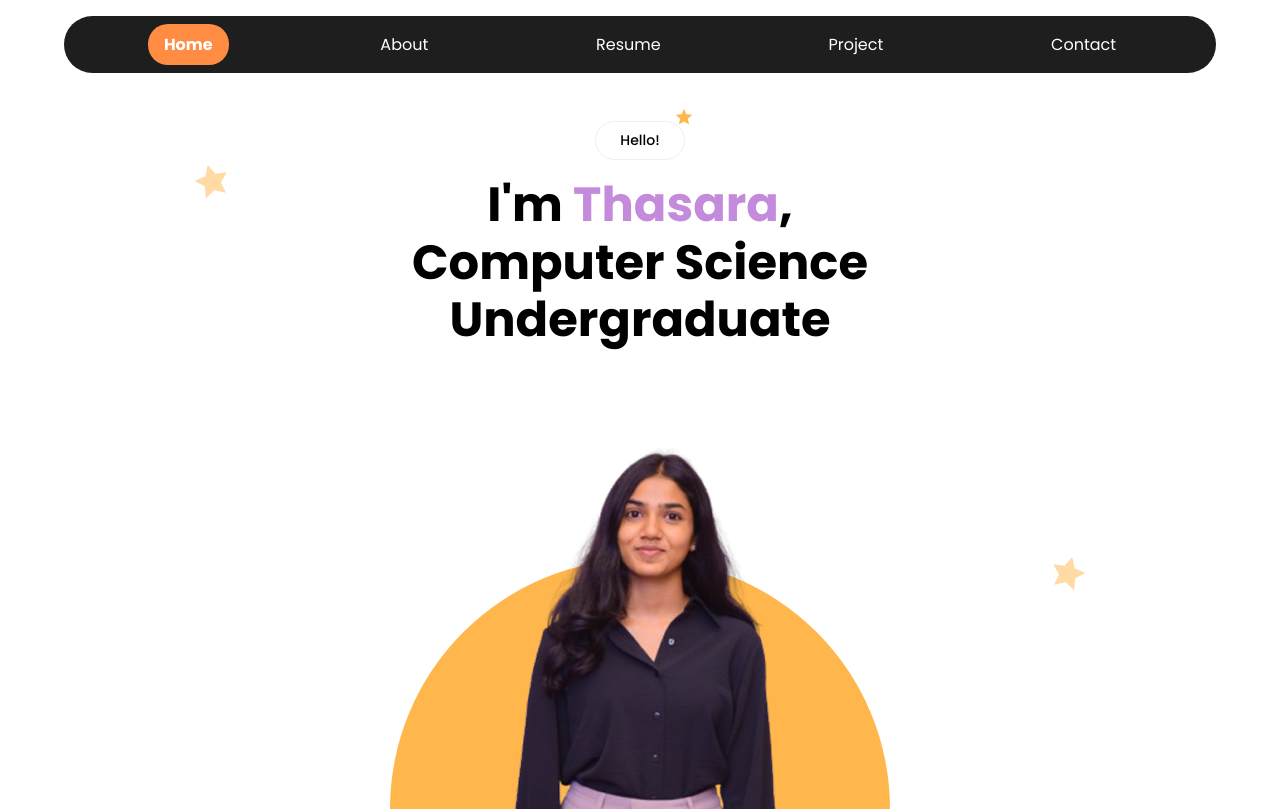
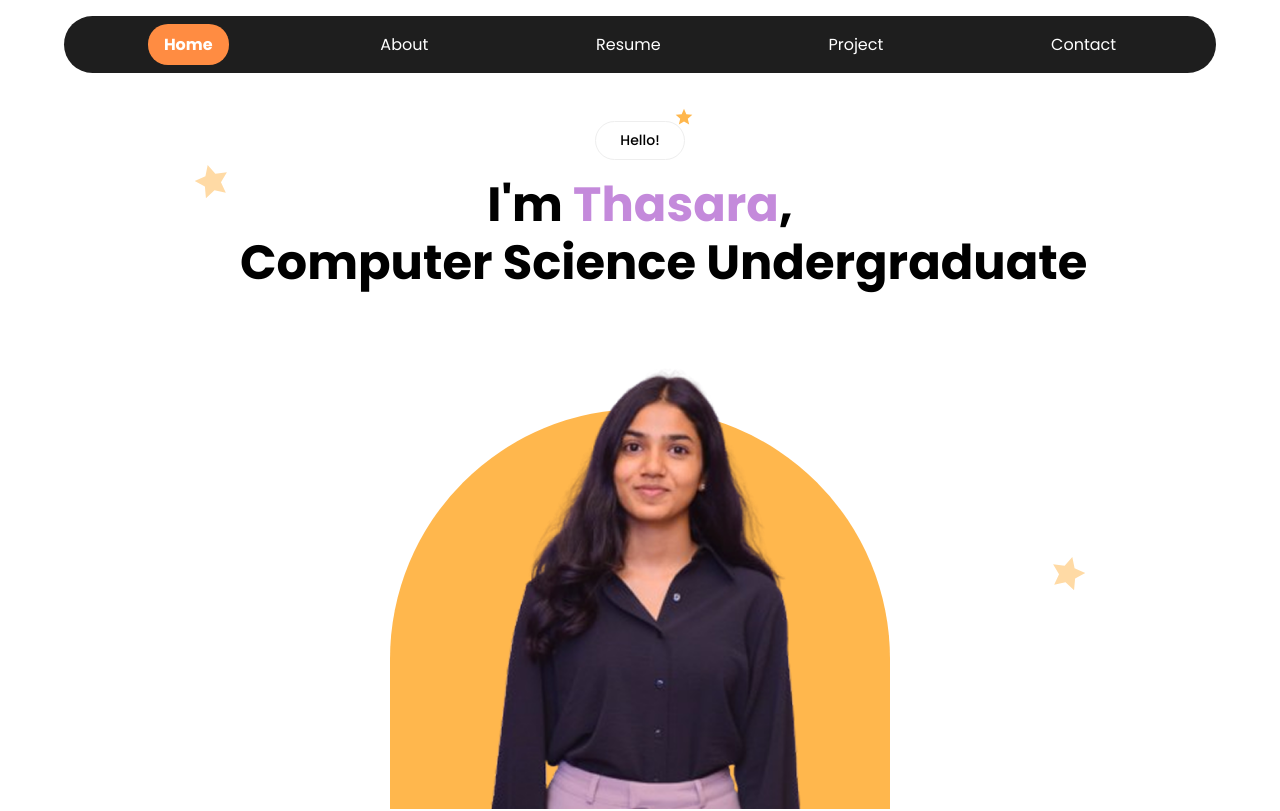
Before and after one commit to ThasaraSurage/Portfolio, a React (Create React App) app: page / in a window 1280 px wide. Shown: the top 811 px of the page. Built offline with nearby package versions, Linux system fonts and the light colour scheme.

Commit message:
minor changes have done relevant to the images

```diff
--- a/src/components/Hero.js
+++ b/src/components/Hero.js
@@ -52,6 +52,12 @@ const Title = styled.h1`
   line-height: 1.2;
   margin-bottom: 1rem;
   max-width: 800px;
+  white-space: nowrap;
+
+  @media (max-width: ${(props) => props.theme.breakpoints.md}) {
+    font-size: ${(props) => props.theme.fontSizes.fontxxl};
+    white-space: normal;
+  }
 `
 
 const ColoredText = styled.span`
@@ -70,33 +76,31 @@ const ImageContainer = styled.div`
 
 const SemiCircle = styled.div`
   width: 500px;
-  height: 250px;
+  height: 400px;
   background-color: #FFB74D;
-  border-radius: 250px 250px 0 0;
+  border-radius: 300px 300px 0 0;
   position: absolute;
   bottom: 0;
   z-index: 1;
 
   @media (max-width: ${(props) => props.theme.breakpoints.md}) {
-    width: 300px;
-    height: 150px;
-    border-radius: 150px 150px 0 0;
+    width: 400px;
+    height: 200px;
+    border-radius: 200px 200px 0 0;
   }
 `
 
-const ProfileImage = styled.div`
-  width: 300px;
-  height: 375px;
-  background-image: url("/Thasara_Surage.png");
-  background-size: cover;
-  background-position: center top;
+const ProfileImage = styled.img`
+  width: auto;
+  height: 450px;
   position: relative;
   z-index: 2;
-  margin-bottom: -5px;
+  object-fit: contain;
+  object-position: center bottom;
+  margin-bottom: 0;
 
   @media (max-width: ${(props) => props.theme.breakpoints.md}) {
-    width: 200px;
-    height: 250px;
+    height: 350px;
   }
 `
 
@@ -129,12 +133,11 @@ const Hero = () => {
       <HeroContent>
         <HiTag>Hello!</HiTag>
         <Title>
-          I'm <ColoredText>Thasara</ColoredText>,<br />
-          Computer Science Undergraduate
+          I'm <ColoredText>Thasara</ColoredText>,<br/> Computer Science Undergraduate
         </Title>
         <ImageContainer>
           <SemiCircle />
-          <ProfileImage />
+          <ProfileImage src="/Thasara_Surage.png" alt="Thasara" />
         </ImageContainer>
       </HeroContent>
     </HeroSection>
```
